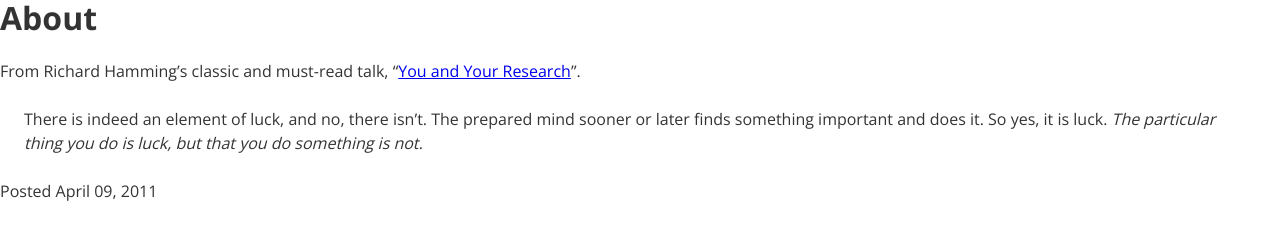
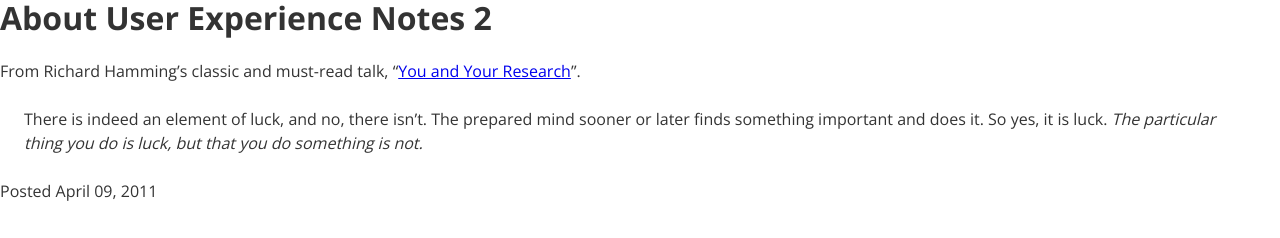
Before and after one commit to greglobinski/gatsby-styled-blog-starter, a Gatsby site: page / in a window 1280 px wide. Built offline with nearby package versions, Linux system fonts and the light colour scheme; Gatsby itself is replaced by a stand-in of ours.

Commit message:
gatsby-remark plugins installed

```diff
--- a/package.json
+++ b/package.json
@@ -13,6 +13,11 @@
     "gatsby-plugin-offline": "^1.0.10",
     "gatsby-plugin-styled-components": "^2.0.2",
     "gatsby-plugin-typography": "^1.7.10",
+    "gatsby-remark-copy-linked-files": "^1.5.21",
+    "gatsby-remark-images": "^1.5.32",
+    "gatsby-remark-prismjs": "^1.2.9",
+    "gatsby-remark-responsive-iframe": "^1.4.14",
+    "gatsby-remark-smartypants": "^1.4.8",
     "gatsby-source-filesystem": "^1.5.8",
     "gatsby-transformer-remark": "^1.7.21",
     "react-helmet": "^5.2.0",
--- a/src/pages/index.js
+++ b/src/pages/index.js
@@ -1,10 +1,10 @@
 import React from "react";
 
-export default props => {
-  console.log(props);
+export default ({ data }) => {
+  console.log(data);
   return (
     <div>
-      <h1>About </h1>
+      <h1>About {data.site.siteMetadata.title}</h1>
       <div>
         <p>
           From Richard Hamming’s classic and must-read talk, “<a href="http://www.cs.virginia.edu/~robins/YouAndYourResearch.html">
```
Also changed, not shown: 1 other file.
